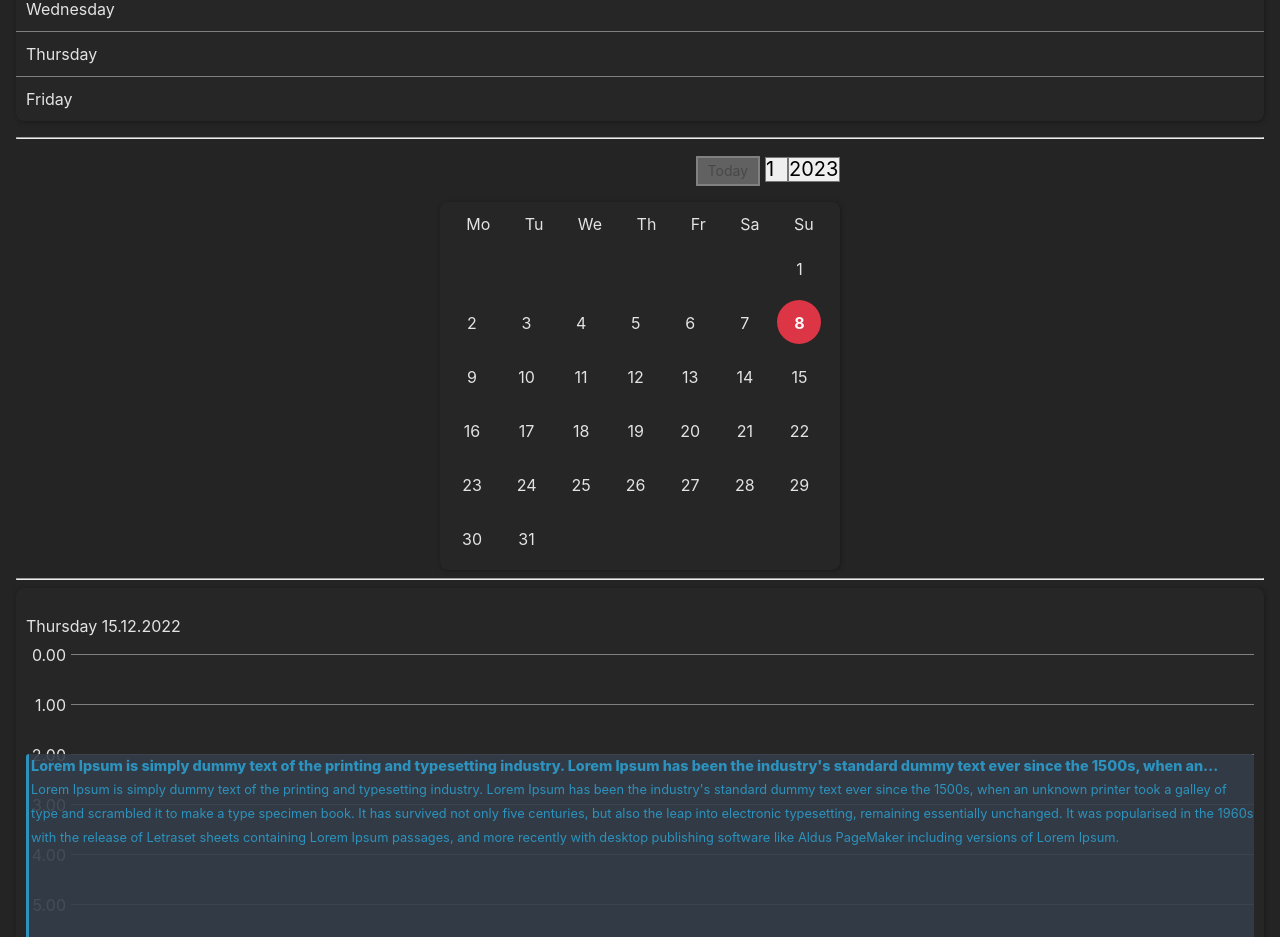
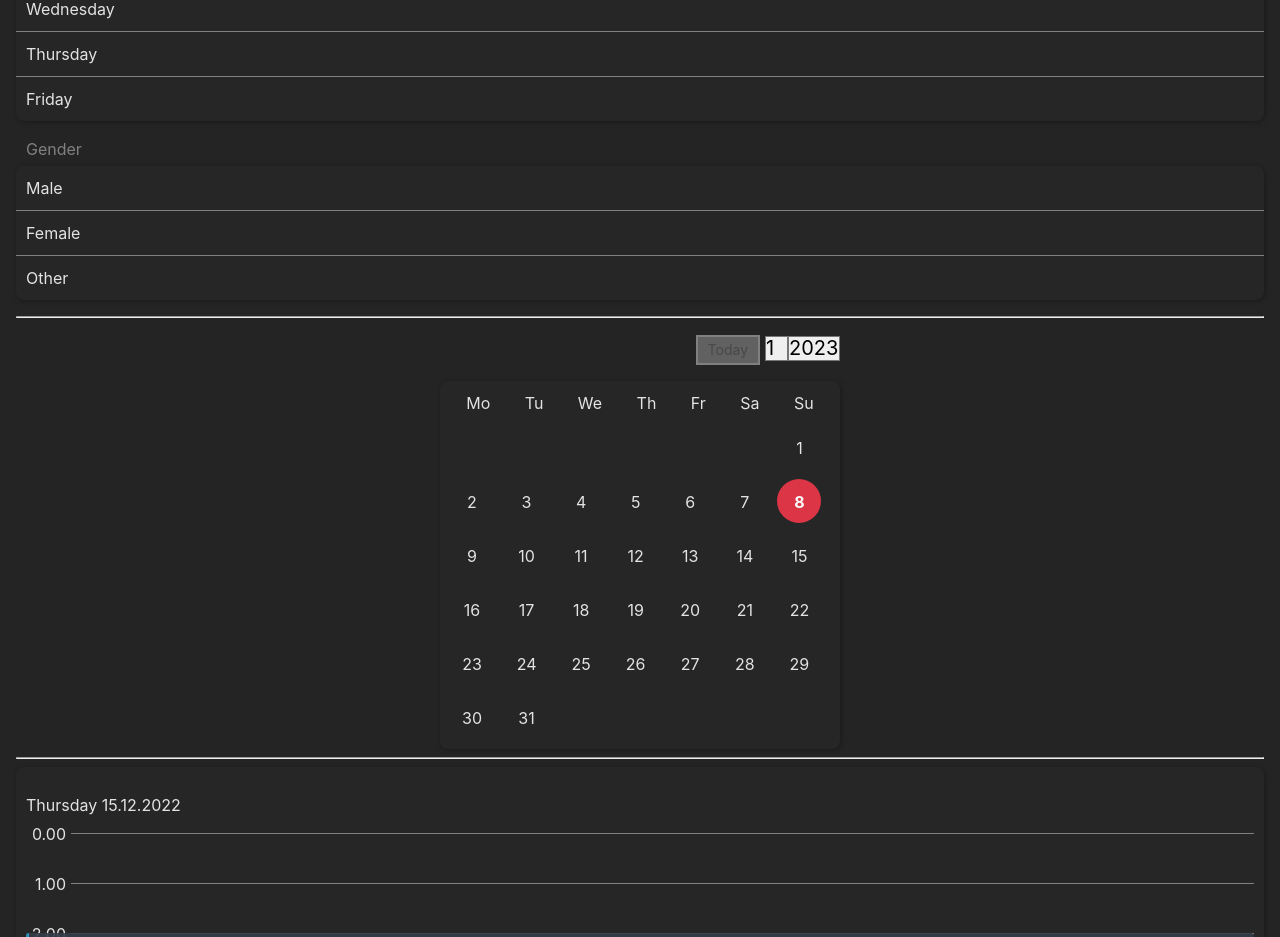
Before and after one commit to LeTranAnhVu/calender-lib, a React (Vite) app: page / in a window 1280 px wide. Shown: the part 1140-2077 px from the top of the page. Built offline with nearby package versions, Linux system fonts and the light colour scheme.

Commit message:
Update FormExample.tsx

```diff
--- a/src/showcase/components/Form/FormExample.tsx
+++ b/src/showcase/components/Form/FormExample.tsx
@@ -6,6 +6,7 @@ import { VerticalItem, VerticalList } from '@/layout/components/VerticalList'
 import { rangeFromOne } from '@/lib/array/range'
 import type { CheckboxValue } from '@/layout/components/Form/CheckboxField'
 import CheckboxGroup from '@/layout/components/Form/CheckboxGroup'
+import RadioGroup from '@/layout/components/Form/RadioGroup'
 
 function createOptions(n: number): OptionTypeOfSelectField[] {
   return rangeFromOne(n).map(
@@ -41,10 +42,26 @@ const dayCheckboxValues: CheckboxValue[] = [
   }
 ]
 
+const genders = [
+  {
+    value: 'male',
+    label: 'Male'
+  },
+  {
+    value: 'female',
+    label: 'Female'
+  },
+  {
+    value: 'other',
+    label: 'Other'
+  }
+]
+
 function FormExample() {
   const listRef = useRef<HTMLUListElement>(null)
   const [selectValue, setSelectValue] = useState('dog')
   const [checkboxValues, setCheckboxValues] = useState<CheckboxValue[]>(dayCheckboxValues)
+  const [gender, setGender] = useState('')
   const getScrollableParent = () => {
     return listRef.current
   }
@@ -67,6 +84,12 @@ function FormExample() {
     )
   }
 
+  const handleRadioChanged = (event: ChangeEvent<HTMLInputElement>) => {
+    if (event.target.value !== gender) {
+      setGender(event.target.value)
+    }
+  }
+
   return (
     <div>
       <h5>Form example</h5>
@@ -85,9 +108,18 @@ function FormExample() {
           </VerticalItem>
         </VerticalList>
         <CheckboxGroup
+          name="activeDays"
           label="Active days"
           values={checkboxValues}
           onChange={handleCheckboxChanged}
+        />
+
+        <RadioGroup
+          name="gender"
+          label="Gender"
+          value={gender}
+          radioValues={genders}
+          onChange={handleRadioChanged}
         />
       </form>
     </div>
```
